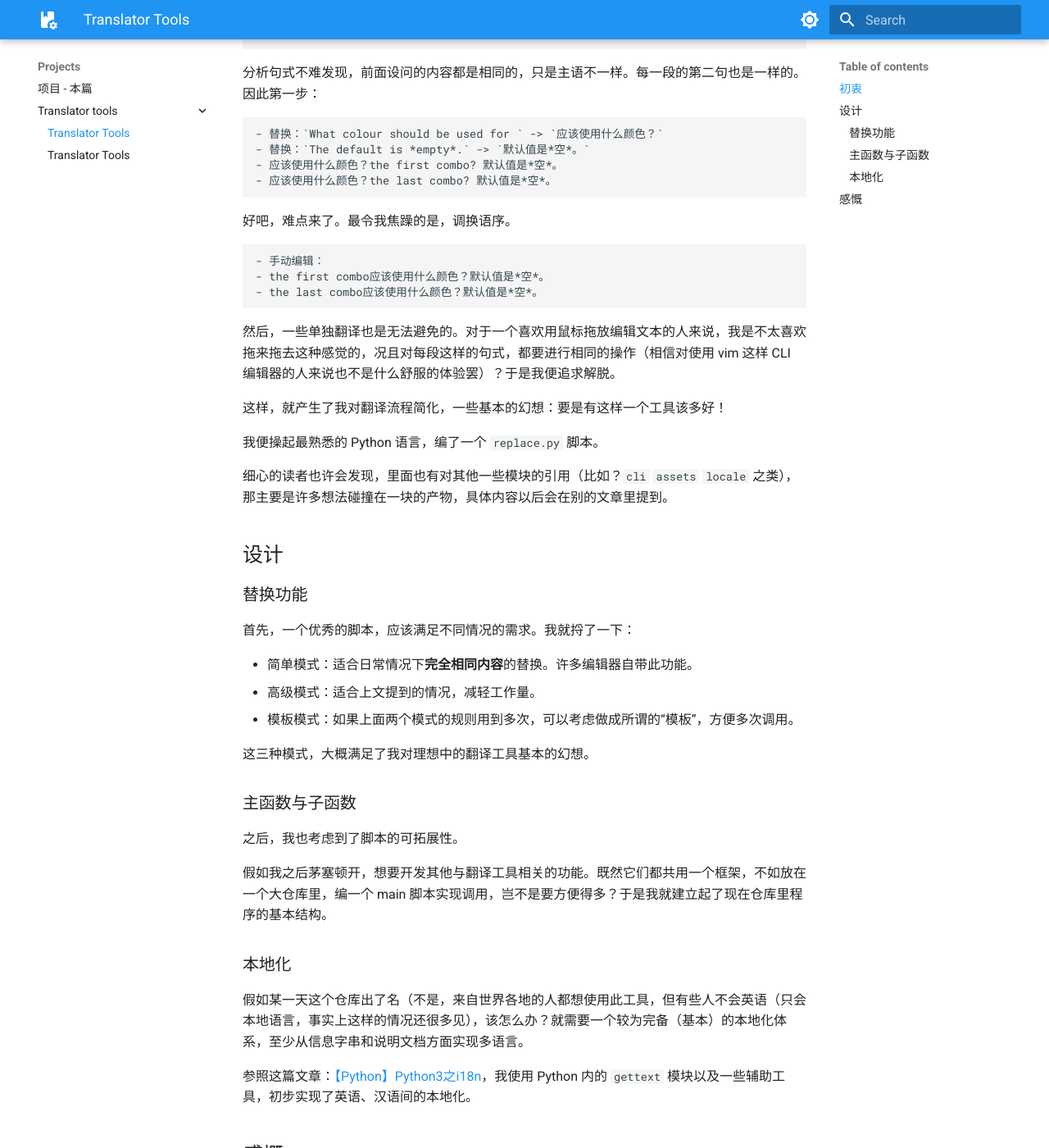
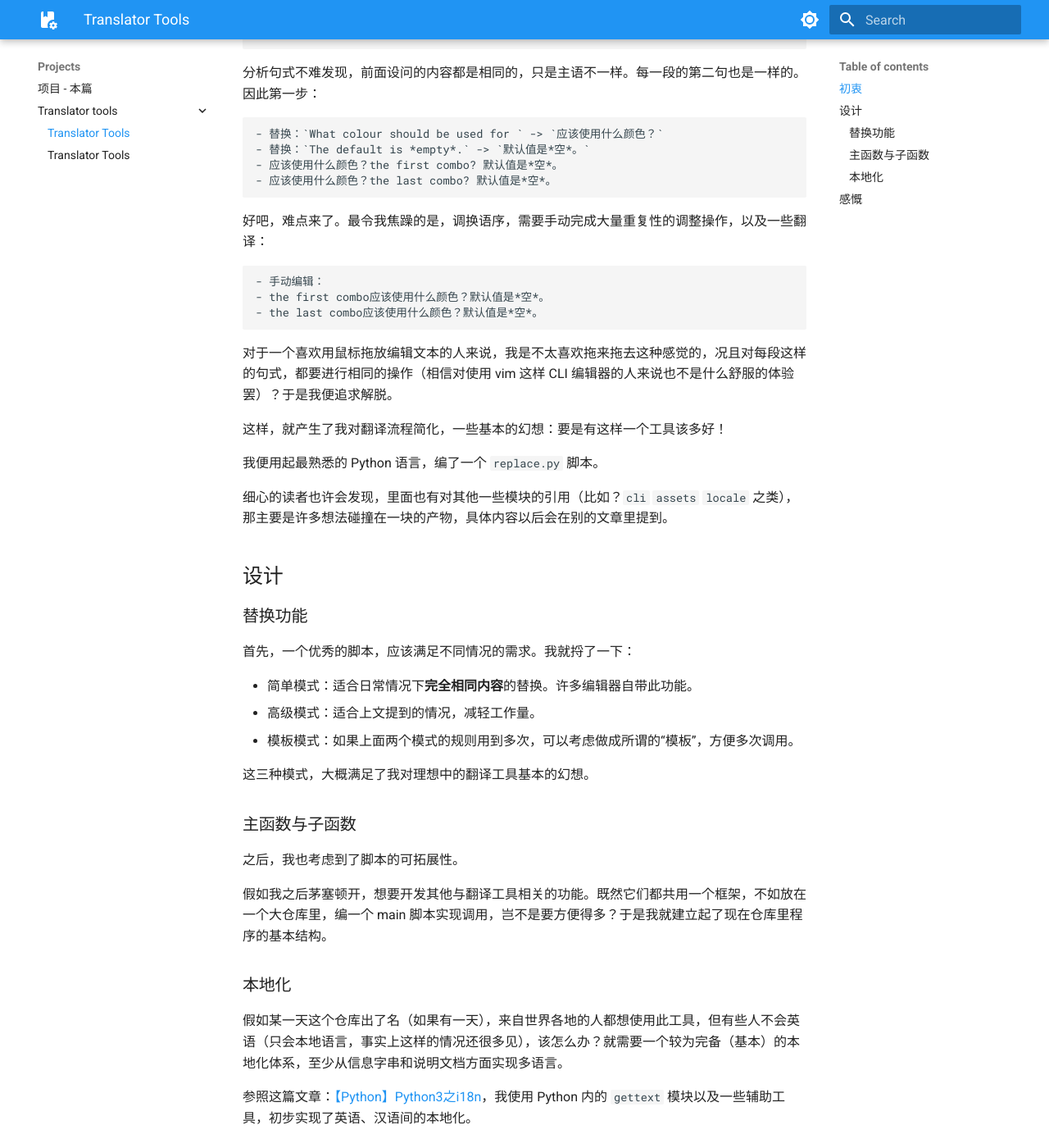
Before and after one commit to Sunnyboy971/Sunnyboy971.github.io, an MkDocs documentation site: the page built from docs/projects/translator-tools/main.md, in a window 1280 px wide and 1400 px high, scrolled down 1184 px. Shown: the whole window at 82% size. Built offline with MkDocs 1.6.1 and Material for MkDocs 9.7.7, drawn with Linux system fonts in a browser that asks for light colours.

````diff
--- a/docs/projects/translator-tools/main.md
+++ b/docs/projects/translator-tools/main.md
@@ -60,7 +60,7 @@
 - 应该使用什么颜色？the last combo? 默认值是*空*。
 ```
 
-好吧，难点来了。最令我焦躁的是，调换语序。
+好吧，难点来了。最令我焦躁的是，调换语序，需要手动完成大量重复性的调整操作，以及一些翻译：
 
 ```md
 - 手动编辑：
@@ -68,11 +68,11 @@
 - the last combo应该使用什么颜色？默认值是*空*。
 ```
 
-然后，一些单独翻译也是无法避免的。对于一个喜欢用鼠标拖放编辑文本的人来说，我是不太喜欢拖来拖去这种感觉的，况且对每段这样的句式，都要进行相同的操作（相信对使用 vim 这样 CLI 编辑器的人来说也不是什么舒服的体验罢）？于是我便追求解脱。
+对于一个喜欢用鼠标拖放编辑文本的人来说，我是不太喜欢拖来拖去这种感觉的，况且对每段这样的句式，都要进行相同的操作（相信对使用 vim 这样 CLI 编辑器的人来说也不是什么舒服的体验罢）？于是我便追求解脱。
 
 这样，就产生了我对翻译流程简化，一些基本的幻想：要是有这样一个工具该多好！
 
-我便操起最熟悉的 Python 语言，编了一个 `replace.py` 脚本。
+我便用起最熟悉的 Python 语言，编了一个 `replace.py` 脚本。
 
 细心的读者也许会发现，里面也有对其他一些模块的引用（比如？`cli` `assets` `locale` 之类），那主要是许多想法碰撞在一块的产物，具体内容以后会在别的文章里提到。
 
@@ -96,7 +96,7 @@
 
 ### 本地化
 
-假如某一天这个仓库出了名（不是，来自世界各地的人都想使用此工具，但有些人不会英语（只会本地语言，事实上这样的情况还很多见），该怎么办？就需要一个较为完备（基本）的本地化体系，至少从信息字串和说明文档方面实现多语言。
+假如某一天这个仓库出了名（如果有一天），来自世界各地的人都想使用此工具，但有些人不会英语（只会本地语言，事实上这样的情况还很多见），该怎么办？就需要一个较为完备（基本）的本地化体系，至少从信息字串和说明文档方面实现多语言。
 
 参照这篇文章：[【Python】Python3之i18n](https://developer.aliyun.com/article/702246)，我使用 Python 内的 `gettext` 模块以及一些辅助工具，初步实现了英语、汉语间的本地化。
 
--- a/mkdocs.yml
+++ b/mkdocs.yml
@@ -1,6 +1,7 @@
 site_name: CloneWith's Page
 theme:
   name: material
+  custom_dir: overrides
   icon:
     logo: material/book-cog
   features:
@@ -37,10 +38,3 @@ extra:
       link: https://space.bilibili.com/2046252132
     - icon: fontawesome/brands/github
       link: https://github.com/CloneWith
-#  alternate:
-#    - name: English
-#      link: /en/
-#      lang: en
-#    - name: 简体中文
-#      link: /zh-CN/
-#      lang: zh
--- /dev/null
+++ b/overrides/404.html
@@ -0,0 +1,25 @@
+<!DOCTYPE html>
+<head>
+</head>
+<body>
+    <div class="container">
+        <h1>Hello!</h1>
+        <div class="alert alert-primary">
+            <strong>Note:</strong> You may want to visit <a href="https://github.com/Sunnyboy971">my Github profile</a> first.
+        </div>
+        This is the main page of Sunnyboy971.github.io.
+        <br>
+        If you see this page, don't panic. Although it is a bit ugly and plain now, it might be better some time in the future!
+        <br>
+        <div class="mt-3">
+            <b>I am trying to add something from time to time, including:</b>
+            <ul class="list-group">
+              <li class="list-group-item list-group-item-primary">Things I met about coding, osu! and more</li>
+              <li class="list-group-item list-group-item-primary">Some of my personal experiences</li>
+              <li class="list-group-item list-group-item-primary">Some valuable resources and tools</li>
+            </ul>
+        </div>
+        <b>Look forward to it with me [smile]</b>
+    </div>
+</body>
+</html>
````
